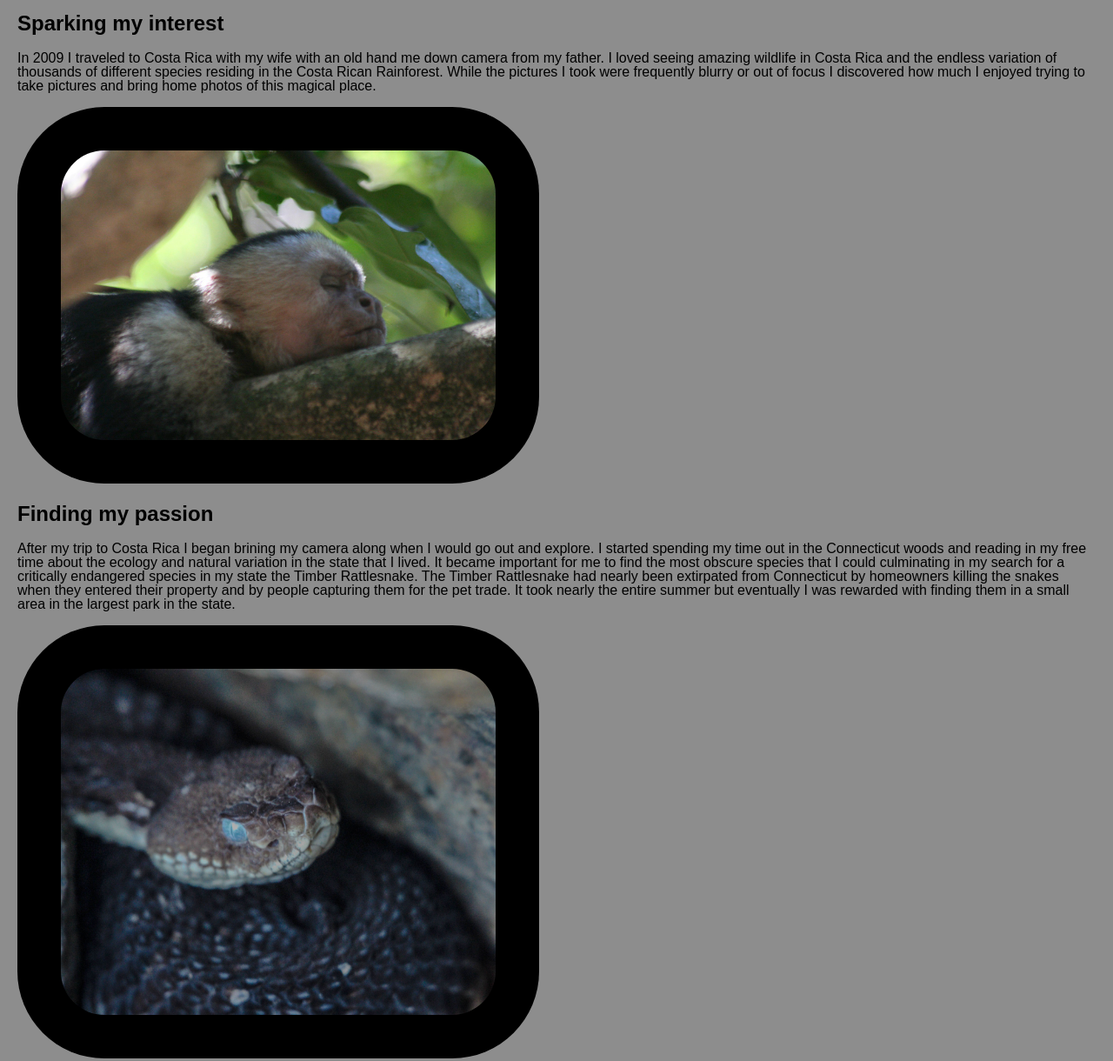
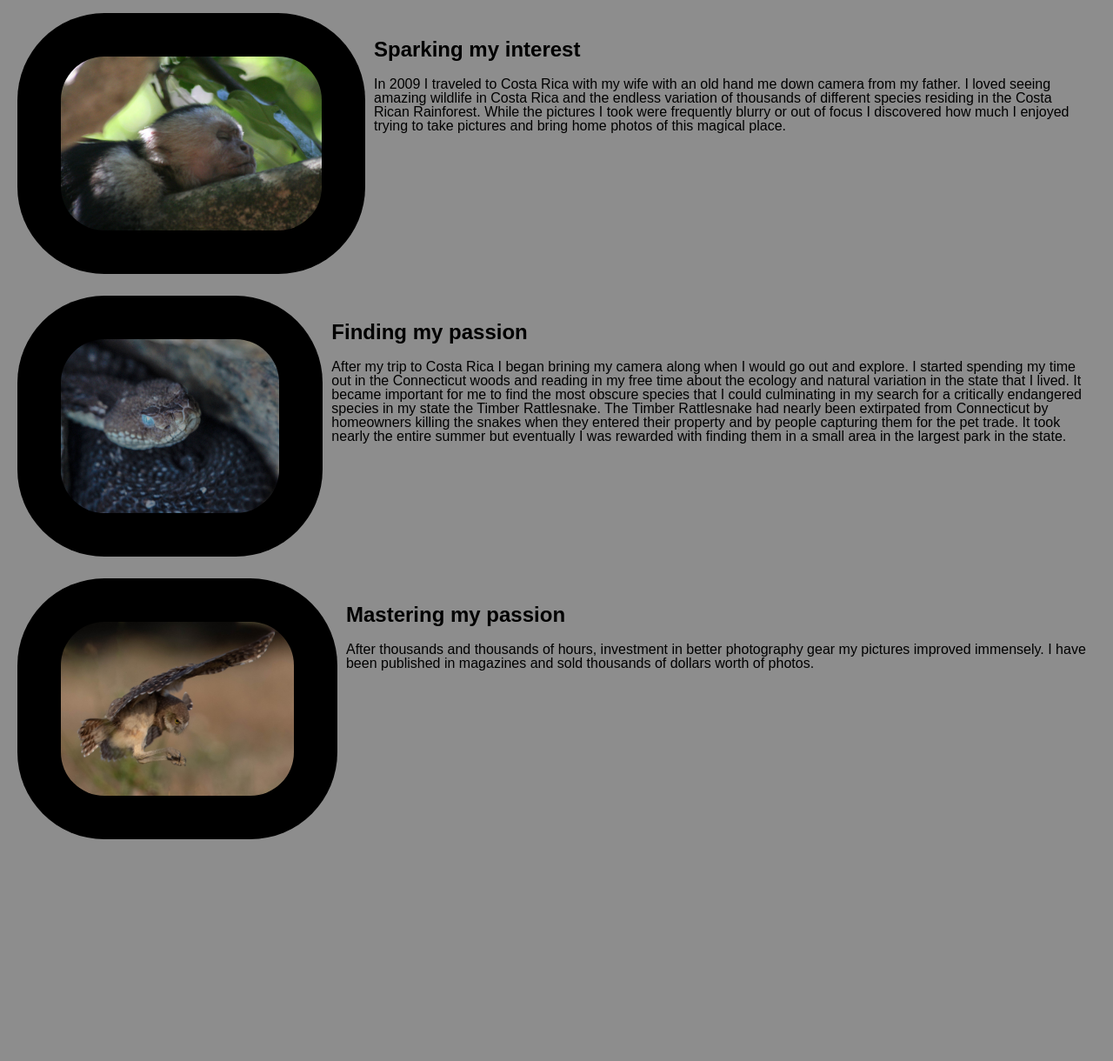
Before and after one commit to JFlynn426/hello-world, a website: page public/index-2.html in a window 1280 px wide. Shown: the part 180-1400 px from the top of the page at 87% size. After the commit the page ends 1170 px from the top, so only its background shows below. Drawn offline with Linux system fonts and the light colour scheme.

Commit message:
Done with explorer mode for original website

```diff
--- a/public/index-2.html
+++ b/public/index-2.html
@@ -19,28 +19,63 @@
   </ul>
   <h1 id=bold>Nature Photography by John Flynn</h1>
   <h1>The Joys of Nature Photography</h1>
+  <div class="Paragraph">
+    <img id="pic" src=".\images\20090306-IMG_5127.jpg" title="this is an owl" alt="Monkey" width=300 height=200>
+    <div class="txt">
       <h2>Sparking my interest</h2>
-  <p class=info>In 2009 I traveled to Costa Rica with my wife with an old hand me down camera from my father. I loved seeing amazing wildlife
-    in Costa Rica and the endless variation of thousands of different species residing in the Costa Rican Rainforest. While
-    the pictures I took were frequently blurry or out of focus I discovered how much I enjoyed trying to take pictures and
+      <p class=info>In 2009 I traveled to Costa Rica with my wife with an old hand me down camera from my father. I
+        loved
+        seeing amazing wildlife
+        in Costa Rica and the endless variation of thousands of different species residing in the Costa Rican
+        Rainforest.
+        While
+        the pictures I took were frequently blurry or out of focus I discovered how much I enjoyed trying to take
+        pictures
+        and
         bring home photos of this magical place.
       </p>
-  <img id="pic" src=".\images\20090306-IMG_5127.jpg" title="this is an owl" alt="Owl Closeup" width=500px>
+    </div>
+  </div>
+  </div>
+  <div class="Paragraph">
+    <img id="pic" src=".\images\20120816-20120816-20120816-_MG_1093.jpg" title="Timber Rattlesnake" alt="Timber Rattlesnake"
+      width=300 height=200>
+    <div class="txt">
       <h2>Finding my passion</h2>
-  <p>After my trip to Costa Rica I began brining my camera along when I would go out and explore. I started spending my time
-    out in the Connecticut woods and reading in my free time about the ecology and natural variation in the state that I
-    lived. It became important for me to find the most obscure species that I could culminating in my search for a critically
-    endangered species in my state the Timber Rattlesnake. The Timber Rattlesnake had nearly been extirpated from Connecticut
-    by homeowners killing the snakes when they entered their property and by people capturing them for the pet trade. It
-    took nearly the entire summer but eventually I was rewarded with finding them in a small area in the largest park in
+      <p>After my trip to Costa Rica I began brining my camera along when I would go out and explore. I started
+        spending
+        my
+        time
+        out in the Connecticut woods and reading in my free time about the ecology and natural variation in the state
+        that
+        I
+        lived. It became important for me to find the most obscure species that I could culminating in my search for a
+        critically
+        endangered species in my state the Timber Rattlesnake. The Timber Rattlesnake had nearly been extirpated from
+        Connecticut
+        by homeowners killing the snakes when they entered their property and by people capturing them for the pet
+        trade.
+        It
+        took nearly the entire summer but eventually I was rewarded with finding them in a small area in the largest
+        park
+        in
         the state.
       </p>
-  <img id="pic" src=".\images\20120816-20120816-20120816-_MG_1093.jpg" title="this is an owl" alt="Owl Closeup" width=500px>
+    </div>
+  </div>
+  <div class="Paragraph">
+    <img id="pic" src=".\images\BB3A9849.jpg" title="Pouncing Burrowing Owl" alt="Pouncing Burrowing Owl" width=300
+      height=200>
+    <div class="txt">
       <h2>Mastering my passion</h2>
-  <p>After thousands and thousands of hours, investment in better photography gear my pictures improved immensely. I have been
+      <p>After thousands and thousands of hours, investment in better photography gear my pictures improved
+        immensely.
+        I
+        have been
         published in magazines and sold thousands of dollars worth of photos.
       </p>
-  <img id="pic" src=".\images\BB3A9849.jpg" title="this is an owl" alt="Owl Closeup" width=500px>
+    </div>
+  </div>
 </body>
 
 </html>
--- a/public/screen.css
+++ b/public/screen.css
@@ -9,7 +9,6 @@ body {
 	background-color: rgba(128, 128, 128, 0.89);
 	padding-right: 20px;
 	padding-left: 20px;
-
 }
 
 #bold {
@@ -34,5 +33,19 @@ background-color: black;
 }
 .myparagraphs {
 	font-size: 15px;
-
+	padding: 20px;
 }
+.pic-lastp {
+	display: flex;
+	flex-flow: space-between;
+}
+.lastp {
+	padding: 0 0 0 15px;
+}
+.Paragraph {
+	display: flex;
+	padding: 0 0 25px 0;
+}
+.txt {
+	padding: 10px;
+}
```
Also changed, not shown: public/index.html (+29 -15 lines). Lines whose indentation alone changed are shown as unchanged.
